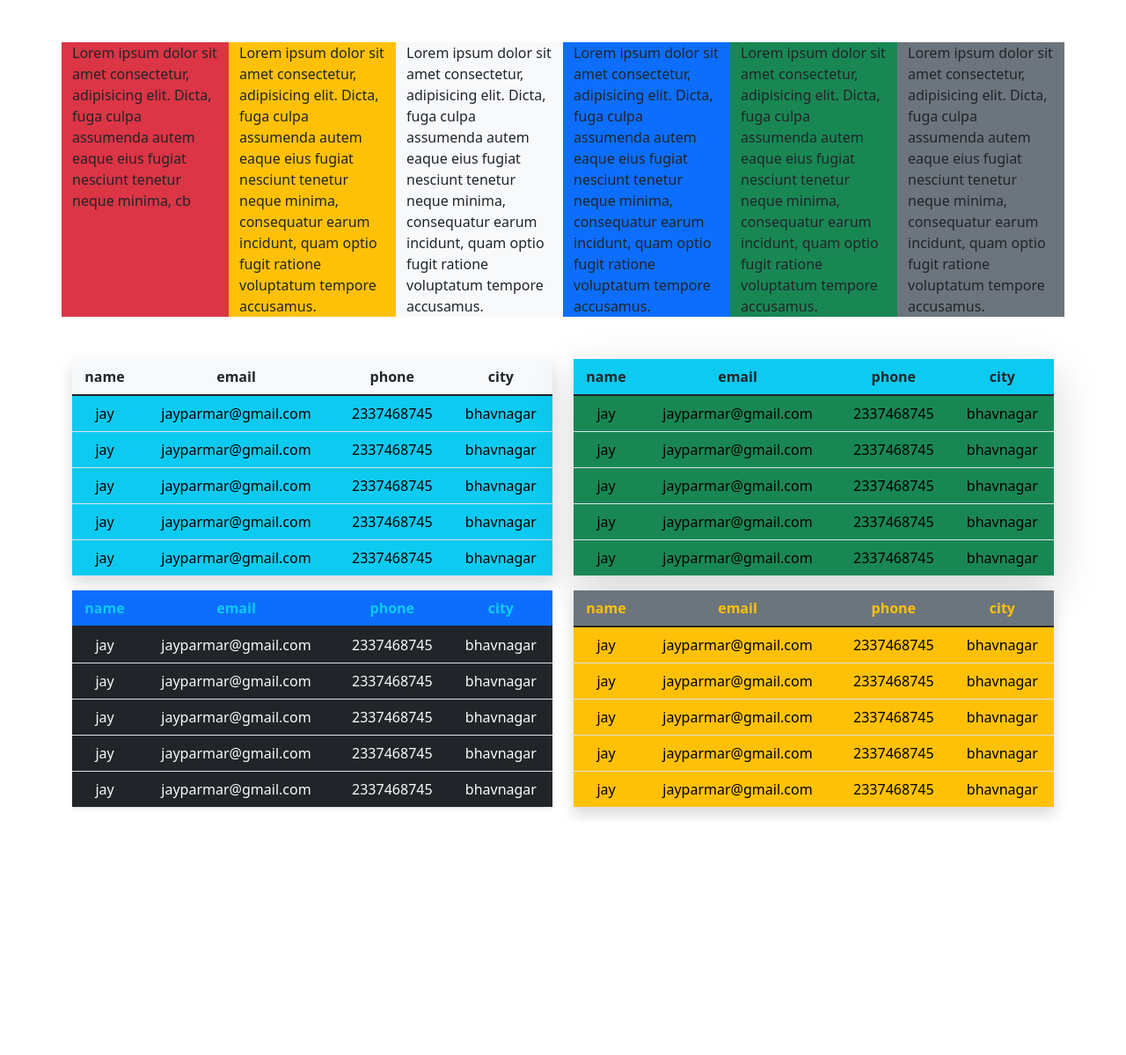
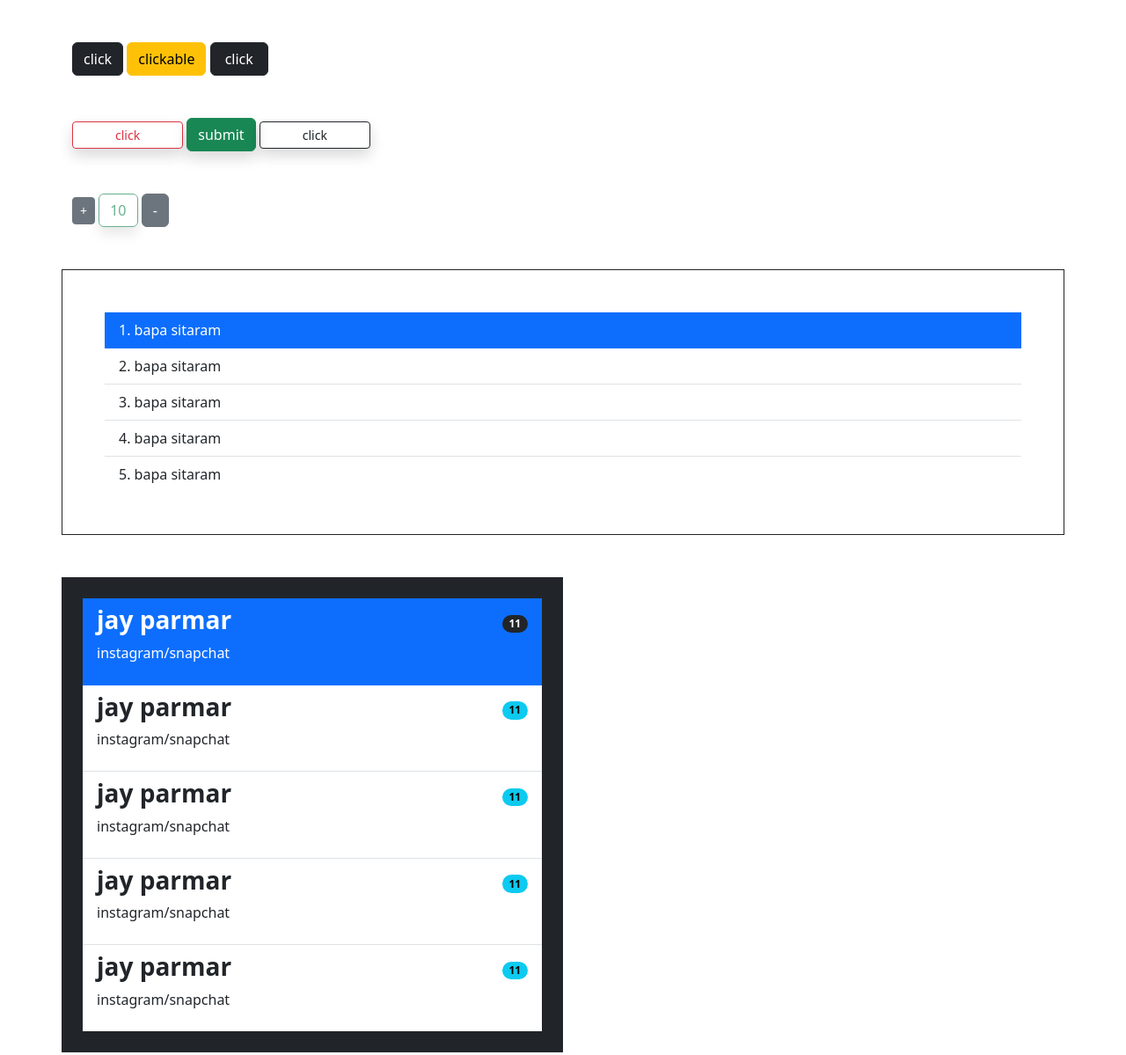
Before and after one commit to parmarjayit/BOOTSTRAP, a plain HTML site: page index.html in a window 1280 px wide. Shown: the top 1199 px of the page at 88% size. Before the commit the page ends 934 px from the top, so only its background shows below. Drawn offline with Linux system fonts and the light colour scheme.

Commit message:
card-link-button complet

```diff
--- a/index.html
+++ b/index.html
@@ -3,219 +3,175 @@
 <head>
     <meta charset="UTF-8">
     <meta name="viewport" content="width=device-width, initial-scale=1.0">
-    <title>tables</title>
+    <title>button/list/card</title>
     <link rel="stylesheet" href="bootstrap.min.css">
 </head>
 <body>
     <div class="container my-5">
-        <div class="row row-cols-xl-6 row-cols-lg-3 row-cols-md-2 row-cols-sm-1">
-            <div class="col bg-danger ">Lorem ipsum dolor sit amet consectetur, adipisicing elit. Dicta, fuga culpa assumenda autem eaque eius fugiat nesciunt tenetur neque minima, cb  </div>
-            <div class="col bg-warning ">Lorem ipsum dolor sit amet consectetur, adipisicing elit. Dicta, fuga culpa assumenda autem eaque eius fugiat nesciunt tenetur neque minima, consequatur earum incidunt, quam optio fugit ratione voluptatum tempore accusamus.</div>
-            <div class="col bg-light ">
-               Lorem ipsum dolor sit amet consectetur, adipisicing elit. Dicta, fuga culpa assumenda autem eaque eius fugiat nesciunt tenetur neque minima, consequatur earum incidunt, quam optio fugit ratione voluptatum tempore accusamus.
-            </div>
-            <div class="col bg-primary ">
-               Lorem ipsum dolor sit amet consectetur, adipisicing elit. Dicta, fuga culpa assumenda autem eaque eius fugiat nesciunt tenetur neque minima, consequatur earum incidunt, quam optio fugit ratione voluptatum tempore accusamus.
-            </div>
-            <div class="col bg-success ">
-               Lorem ipsum dolor sit amet consectetur, adipisicing elit. Dicta, fuga culpa assumenda autem eaque eius fugiat nesciunt tenetur neque minima, consequatur earum incidunt, quam optio fugit ratione voluptatum tempore accusamus.
-            </div>
-            <div class="col bg-secondary ">
-               Lorem ipsum dolor sit amet consectetur, adipisicing elit. Dicta, fuga culpa assumenda autem eaque eius fugiat nesciunt tenetur neque minima, consequatur earum incidunt, quam optio fugit ratione voluptatum tempore accusamus.
+        <button class="btn btn-dark">click</button>
+        <a href="" class="btn btn-warning">clickable</a>
+        <button class="btn btn-dark px-3">click</button>
+    </div>
+
+
+
+    <div class="container my-5">
+        <button class="btn btn-outline-danger shadow btn-sm px-5">click</button>
+        <a href="" class="btn btn-outline-success shadow btn-md active">submit</a>
+        <button class="btn btn-outline-dark shadow btn-sm px-5">click</button>
+    </div>
+
+
+
+    <div class="container my-5">
+        <button class="btn btn-secondary btn-sm ">+</button>
+        <a href="" class="btn btn-outline-success shadow btn-md disabled">10</a>
+        <button class="btn btn-secondary">-</button>
+    </div>
+
+
+
+
+
+    <div class="container border border-dark p-5">
+        <ul class="list-group list-group-flush list-group-numbered">
+            <li class="list-group-item list-group-item-action active">bapa sitaram</li>
+            <li class="list-group-item list-group-item-action">bapa sitaram</li>
+            <li class="list-group-item list-group-item-action">bapa sitaram</li>
+            <li class="list-group-item list-group-item-action">bapa sitaram</li>
+            <li class="list-group-item list-group-item-action">bapa sitaram</li>
+        </ul>
+    </div>
+
+
+
+
+
+    <div class="container my-5">
+        <div class="row">
+            <div class="col-6 bg-dark p-4 ">
+                <ul class="list-group list-group-flush">
+                    <li class="list-group-item list-group-item-action active">
+                        <div class="d-flex justify-content-between align-items-center">
+                            <h3 class="fw-bold">jay parmar</h3>
+                            <span class="badge text-bg-dark rounded-pill">11</span>
+                        </div>
+                        <p>instagram/snapchat</p>
+                    </li>
+                    <li class="list-group-item list-group-item-action">
+                        <div class="d-flex justify-content-between align-items-center">
+                            <h3 class="fw-bold">jay parmar</h3>
+                            <span class="badge text-bg-info rounded-pill">11</span>
+                        </div>
+                        <p>instagram/snapchat</p>
+                    </li>
+                    <li class="list-group-item list-group-item-action">
+                        <div class="d-flex justify-content-between align-items-center">
+                            <h3 class="fw-bold">jay parmar</h3>
+                            <span class="badge text-bg-info rounded-pill">11</span>
+                        </div>
+                        <p>instagram/snapchat</p>
+                    </li>
+                    <li class="list-group-item list-group-item-action">
+                        <div class="d-flex justify-content-between align-items-center">
+                            <h3 class="fw-bold">jay parmar</h3>
+                            <span class="badge text-bg-info rounded-pill">11</span>
+                        </div>
+                        <p>instagram/snapchat</p>
+                    </li>
+                    <li class="list-group-item list-group-item-action">
+                        <div class="d-flex justify-content-between align-items-center">
+                            <h3 class="fw-bold">jay parmar</h3>
+                            <span class="badge text-bg-info rounded-pill">11</span>
+                        </div>
+                        <p>instagram/snapchat</p>
+                    </li>
+                </ul>
             </div>
         </div>
     </div>
 
 
-    <div class="container">
+
+
+
+
+
+
+    <div class="container my-5 shadow p-5 ">
+        <h1 class="text-bg-dark align-center">HOLIDAYS</h1>
         <div class="row ">
-            <div class="col">
-                <table class="table p-5 text-center shadow hover">
-                    <thead>
-                        <tr>
-                            <th  class="bg-light text-dark "  >name</th>
-                            <th  class="bg-light text-dark " >email</th>
-                            <th  class="bg-light text-dark " >phone</th>
-                            <th  class="bg-light text-dark " >city</th>
-                        </tr>
-                    </thead>
-                    <tbody class="table-group-divider">
-                        <tr>
-                            <td class="bg-info">jay</td>
-                            <td class="bg-info">jayparmar@gmail.com</td>
-                            <td class="bg-info">2337468745</td>
-                            <td class="bg-info">bhavnagar</td>
-                        </tr>
-                        <tr>
-                            <td class="bg-info">jay</td>
-                            <td class="bg-info">jayparmar@gmail.com</td>
-                            <td class="bg-info">2337468745</td>
-                            <td class="bg-info">bhavnagar</td>
-                        </tr>
-                        <tr>
-                            <td class="bg-info">jay</td>
-                            <td class="bg-info">jayparmar@gmail.com</td>
-                            <td class="bg-info">2337468745</td>
-                            <td class="bg-info">bhavnagar</td>
-                        </tr>
-                        <tr>
-                            <td class="bg-info">jay</td>
-                            <td class="bg-info">jayparmar@gmail.com</td>
-                            <td class="bg-info">2337468745</td>
-                            <td class="bg-info">bhavnagar</td>
-                        </tr>
-                        <tr>
-                            <td class="bg-info">jay</td>
-                            <td class="bg-info">jayparmar@gmail.com</td>
-                            <td class="bg-info">2337468745</td>
-                            <td class="bg-info">bhavnagar</td>
-                        </tr>
-                    </tbody>
+            <div class="col-3">
+                <div class="card border-0 shadow" style="max-width: 400px;">
+                    <img src="https://t4.ftcdn.net/jpg/01/14/62/33/360_F_114623372_ZUIjiBqg3GGiTkkvFzAk4GJ0zpqliJE7.jpg" class="card-img-top" alt="" >
+                    <div class="card-body">
+                        <h2 class="card-title">India</h2>
+                        <div class="double d-flex justify-content-between">
+                            <h4 class="text-info ">Ticket booking</h4>
+                            <h5 class="text-info p-2">₹500/-</h5>
+                        </div>
+                        <p class="text-secondary">Some quick example text to build on the card title and make up the bulk of the card's content.</p>
 
-                   </table>
+                        <button class="btn btn-outline-success fw-bold float-start px-5">Buy</button>
+                        <button class="btn btn-outline-warning fw-bold float-end px-2">More</button>
 
+                    </div>
+                </div>
             </div>
-            <div class="col">
-                <table class="table p-5 text-center shadow-lg ">
-                    <thead>
-                        <tr>
-                            <th  class="bg-info text-dark "  >name</th>
-                            <th  class="bg-info text-dark " >email</th>
-                            <th  class="bg-info text-dark " >phone</th>
-                            <th  class="bg-info text-dark " >city</th>
-                        </tr>
-                    </thead>
-                    <tbody class="table-group-divider" >
-                        <tr>
-                            <td class="bg-success">jay</td>
-                            <td class="bg-success">jayparmar@gmail.com</td>
-                            <td class="bg-success">2337468745</td>
-                            <td class="bg-success">bhavnagar</td>
-                        </tr>
-                        <tr>
-                            <td class="bg-success">jay</td>
-                            <td class="bg-success">jayparmar@gmail.com</td>
-                            <td class="bg-success">2337468745</td>
-                            <td class="bg-success">bhavnagar</td>
-                        </tr>
-                        <tr>
-                            <td class="bg-success">jay</td>
-                            <td class="bg-success">jayparmar@gmail.com</td>
-                            <td class="bg-success">2337468745</td>
-                            <td class="bg-success">bhavnagar</td>
-                        </tr>
-                        <tr>
-                            <td class="bg-success">jay</td>
-                            <td class="bg-success">jayparmar@gmail.com</td>
-                            <td class="bg-success">2337468745</td>
-                            <td class="bg-success">bhavnagar</td>
-                        </tr>
-                        <tr>
-                            <td class="bg-success">jay</td>
-                            <td class="bg-success">jayparmar@gmail.com</td>
-                            <td class="bg-success">2337468745</td>
-                            <td class="bg-success">bhavnagar</td>
-                        </tr>
-                    </tbody>
+            <div class="col-3">
+                <div class="card border-0 shadow" style="max-width: 400px;">
+                    <img src="https://t4.ftcdn.net/jpg/01/14/62/33/360_F_114623372_ZUIjiBqg3GGiTkkvFzAk4GJ0zpqliJE7.jpg" class="card-img-top" alt="" >
+                    <div class="card-body">
+                        <h2 class="card-title">India</h2>
+                        <div class="double d-flex justify-content-between">
+                            <h4 class="text-info ">Ticket booking</h4>
+                            <h5 class="text-info p-2">₹500/-</h5>
+                        </div>
+                        <p class="text-secondary">Some quick example text to build on the card title and make up the bulk of the card's content.</p>
 
-                   </table>
+                        <button class="btn btn-outline-success fw-bold float-start px-5">Buy</button>
+                        <button class="btn btn-outline-warning fw-bold float-end px-2">More</button>
 
+                    </div>
+                </div>
             </div>
-            <div class="col">
-                <table class="table p-5 text-center shadow-sm ">
-                    <thead>
-                        <tr>
-                            <th  class="bg-primary text-info "  >name</th>
-                            <th  class="bg-primary text-info " >email</th>
-                            <th  class="bg-primary text-info " >phone</th>
-                            <th  class="bg-primary text-info " >city</th>
-                        </tr>
-                    </thead>
-                    <tbody class="table-group-divider" >
-                        <tr>
-                            <td class="bg-dark text-light">jay</td>
-                            <td class="bg-dark text-light">jayparmar@gmail.com</td>
-                            <td class="bg-dark text-light">2337468745</td>
-                            <td class="bg-dark text-light">bhavnagar</td>
-                        </tr>
-                        <tr>
-                            <td class="bg-dark text-light">jay</td>
-                            <td class="bg-dark text-light">jayparmar@gmail.com</td>
-                            <td class="bg-dark text-light">2337468745</td>
-                            <td class="bg-dark text-light">bhavnagar</td>
-                        </tr>
-                        <tr>
-                            <td class="bg-dark text-light">jay</td>
-                            <td class="bg-dark text-light">jayparmar@gmail.com</td>
-                            <td class="bg-dark text-light">2337468745</td>
-                            <td class="bg-dark text-light">bhavnagar</td>
-                        </tr>
-                        <tr>
-                            <td class="bg-dark text-light">jay</td>
-                            <td class="bg-dark text-light">jayparmar@gmail.com</td>
-                            <td class="bg-dark text-light">2337468745</td>
-                            <td class="bg-dark text-light">bhavnagar</td>
-                        </tr>
-                        <tr>
-                            <td class="bg-dark text-light">jay</td>
-                            <td class="bg-dark text-light">jayparmar@gmail.com</td>
-                            <td class="bg-dark text-light">2337468745</td>
-                            <td class="bg-dark text-light">bhavnagar</td>
-                        </tr>
-                    </tbody>
+            <div class="col-3">
+                <div class="card border-0 shadow" style="max-width: 400px;">
+                    <img src="https://t4.ftcdn.net/jpg/01/14/62/33/360_F_114623372_ZUIjiBqg3GGiTkkvFzAk4GJ0zpqliJE7.jpg" class="card-img-top" alt="" >
+                    <div class="card-body">
+                        <h2 class="card-title">India</h2>
+                        <div class="double d-flex justify-content-between">
+                            <h4 class="text-info ">Ticket booking</h4>
+                            <h5 class="text-info p-2">₹500/-</h5>
+                        </div>
+                        <p class="text-secondary">Some quick example text to build on the card title and make up the bulk of the card's content.</p>
 
-                   </table>
+                        <button class="btn btn-outline-success fw-bold float-start px-5">Buy</button>
+                        <button class="btn btn-outline-warning fw-bold float-end px-2">More</button>
 
+                    </div>
+                </div>
             </div>
-            <div class="col">
-                <table class="table p-5 text-center shadow ">
-                    <thead>
-                        <tr>
-                            <th  class="bg-secondary text-warning "  >name</th>
-                            <th  class="bg-secondary text-warning " >email</th>
-                            <th  class="bg-secondary text-warning " >phone</th>
-                            <th  class="bg-secondary text-warning " >city</th>
-                        </tr>
-                    </thead>
-                    <tbody class="table-group-divider">
-                        <tr>
-                            <td class="bg-warning">jay</td>
-                            <td class="bg-warning">jayparmar@gmail.com</td>
-                            <td class="bg-warning">2337468745</td>
-                            <td class="bg-warning">bhavnagar</td>
-                        </tr>
-                        <tr>
-                            <td class="bg-warning">jay</td>
-                            <td class="bg-warning">jayparmar@gmail.com</td>
-                            <td class="bg-warning">2337468745</td>
-                            <td class="bg-warning">bhavnagar</td>
-                        </tr>
-                        <tr>
-                            <td class="bg-warning">jay</td>
-                            <td class="bg-warning">jayparmar@gmail.com</td>
-                            <td class="bg-warning">2337468745</td>
-                            <td class="bg-warning">bhavnagar</td>
-                        </tr>
-                        <tr>
-                            <td class="bg-warning">jay</td>
-                            <td class="bg-warning">jayparmar@gmail.com</td>
-                            <td class="bg-warning">2337468745</td>
-                            <td class="bg-warning">bhavnagar</td>
-                        </tr>
-                        <tr>
-                            <td class="bg-warning">jay</td>
-                            <td class="bg-warning">jayparmar@gmail.com</td>
-                            <td class="bg-warning">2337468745</td>
-                            <td class="bg-warning">bhavnagar</td>
-                        </tr>
-                    </tbody>
+            <div class="col-3">
+                <div class="card border-0 shadow" style="max-width: 400px;">
+                    <img src="https://t4.ftcdn.net/jpg/01/14/62/33/360_F_114623372_ZUIjiBqg3GGiTkkvFzAk4GJ0zpqliJE7.jpg" class="card-img-top" alt="" >
+                    <div class="card-body">
+                        <h2 class="card-title">India</h2>
+                        <div class="double d-flex justify-content-between">
+                            <h4 class="text-info ">Ticket booking</h4>
+                            <h5 class="text-info p-2">₹500/-</h5>
+                        </div>
+                        <p class="text-secondary">Some quick example text to build on the card title and make up the bulk of the card's content.</p>
 
-                   </table>
+                        <button class="btn btn-outline-success fw-bold float-start px-5">Buy</button>
+                        <button class="btn btn-outline-warning fw-bold float-end px-2">More</button>
 
+                    </div>
+                </div>
             </div>
         </div>
+
     </div>
-
-    <script src="bootstrap.bundle.min.js"></script>
 </body>
+<script src="bootstrap.bundle.min.js"></script>
 </html>
```
Also changed, not shown: style.css (added).
